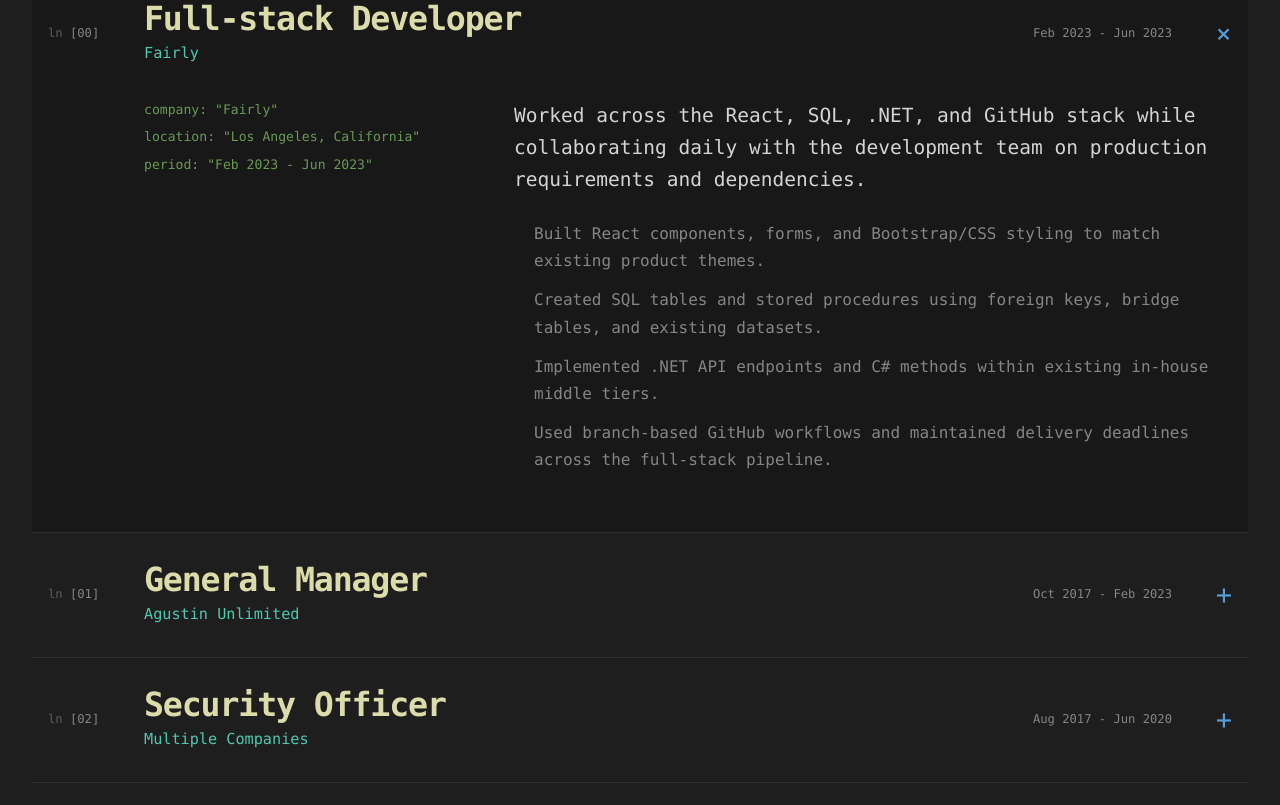
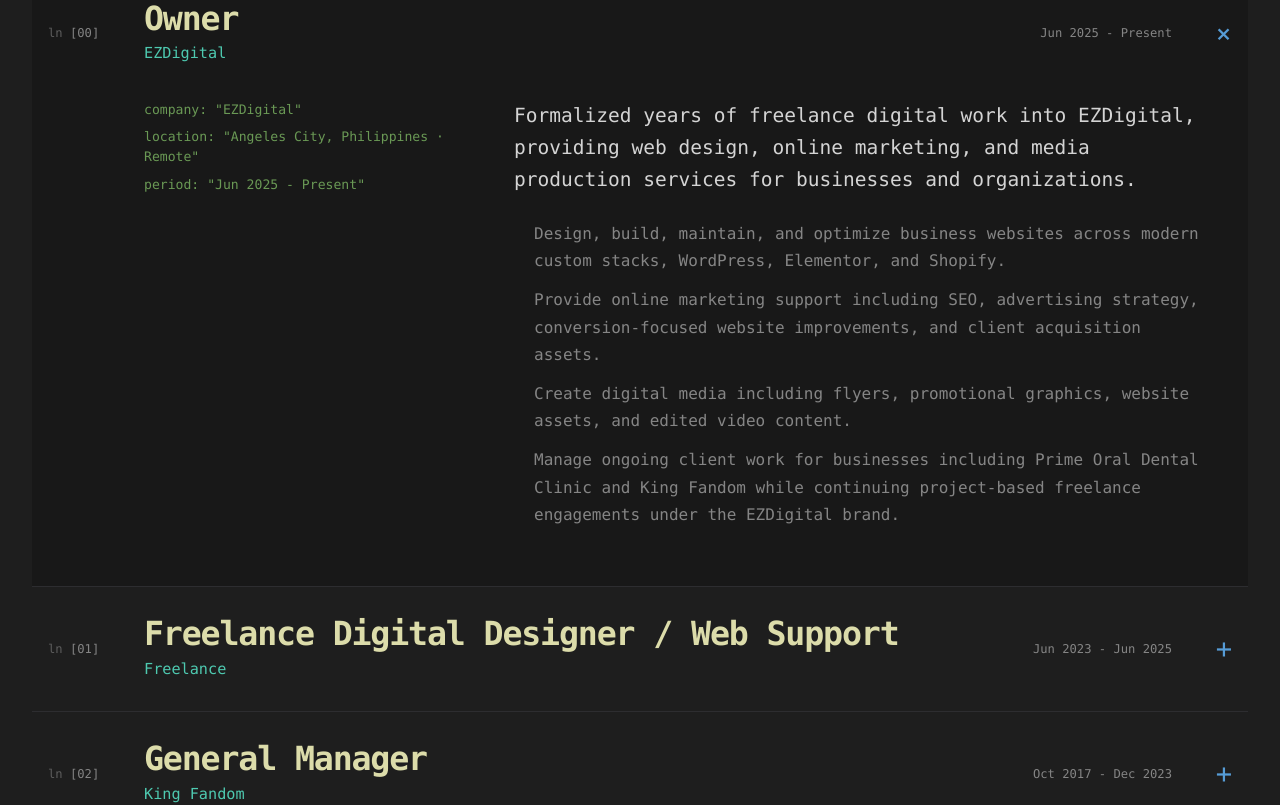
Before and after one commit to ronell-agustin/ronellagustin, a Next.js app: page /resume in a window 1280 px wide. Shown: the part 2180-2985 px from the top of the page. Built offline with nearby package versions, Linux system fonts and the light colour scheme.

Commit message:
Reorder and clarify professional experience

```diff
--- a/src/app/resume/page.tsx
+++ b/src/app/resume/page.tsx
@@ -57,31 +57,59 @@
 
 const experience = [
   {
-    title: "Full-stack Developer",
+    title: "Owner",
+    company: "EZDigital",
+    location: "Angeles City, Philippines · Remote",
+    period: "Jun 2025 - Present",
+    summary:
+      "Formalized years of freelance digital work into EZDigital, providing web design, online marketing, and media production services for businesses and organizations.",
+    details: [
+      "Design, build, maintain, and optimize business websites across modern custom stacks, WordPress, Elementor, and Shopify.",
+      "Provide online marketing support including SEO, advertising strategy, conversion-focused website improvements, and client acquisition assets.",
+      "Create digital media including flyers, promotional graphics, website assets, and edited video content.",
+      "Manage ongoing client work for businesses including Prime Oral Dental Clinic and King Fandom while continuing project-based freelance engagements under the EZDigital brand.",
+    ],
+  },
+  {
+    title: "Freelance Digital Designer / Web Support",
+    company: "Freelance",
+    location: "Remote",
+    period: "Jun 2023 - Jun 2025",
+    summary:
+      "Provided project-based digital services after completing my Fairly internship, focusing on practical design, media, and website support for small businesses and individual clients.",
+    details: [
+      "Created digital flyers, promotional graphics, and other client-facing visual assets.",
+      "Edited short-form and promotional video content for web and social media use.",
+      "Handled small website design changes, content updates, layout improvements, and general web support.",
+      "Expanded recurring freelance work into the business that became EZDigital in June 2025.",
+    ],
+  },
+  {
+    title: "General Manager",
+    company: "King Fandom",
+    location: "Canoga Park, California",
+    period: "Oct 2017 - Dec 2023",
+    summary:
+      "Managed a retail and ecommerce operation spanning inventory, warehousing, staffing, sales, marketing, and process improvement.",
+    details: [
+      "Managed inventory databases containing more than 500,000 line items and ecommerce logistics.",
+      "Oversaw a warehouse valued above $1 million and led hiring, training, and operations for 25+ employees.",
+      "Directed social media, website, multimedia, B2B/B2C sales, and marketing strategy.",
+      "Continuously improved business processes while supporting customer service, fulfillment, and day-to-day operations.",
+    ],
+  },
+  {
+    title: "Full-stack Developer Intern",
     company: "Fairly",
-    location: "Los Angeles, California",
+    location: "Los Angeles, California · Remote",
     period: "Feb 2023 - Jun 2023",
     summary:
-      "Worked across the React, SQL, .NET, and GitHub stack while collaborating daily with the development team on production requirements and dependencies.",
+      "Completed a full-stack development internship with Fairly, a short-term rental marketplace positioned as an alternative to platforms such as Airbnb.",
     details: [
       "Built React components, forms, and Bootstrap/CSS styling to match existing product themes.",
       "Created SQL tables and stored procedures using foreign keys, bridge tables, and existing datasets.",
       "Implemented .NET API endpoints and C# methods within existing in-house middle tiers.",
-      "Used branch-based GitHub workflows and maintained delivery deadlines across the full-stack pipeline.",
-    ],
-  },
-  {
-    title: "General Manager",
-    company: "Agustin Unlimited",
-    location: "Canoga Park, California",
-    period: "Oct 2017 - Feb 2023",
-    summary:
-      "Founded and managed a retail and ecommerce operation spanning inventory, warehousing, staffing, sales, marketing, and process improvement.",
-    details: [
-      "Managed inventory databases containing more than 500,000 line items and ecommerce logistics.",
-      "Oversaw a warehouse valued above $1 million and led hiring, training, and operations for 25+ employees.",
-      "Directed social media, website, multimedia, B2B/B2C sales, and marketing strategy.",
-      "Continuously improved business processes while supporting community organizations and small-business IT needs.",
+      "Used branch-based GitHub workflows and collaborated with the development team on production requirements and dependencies.",
     ],
   },
   {
```
